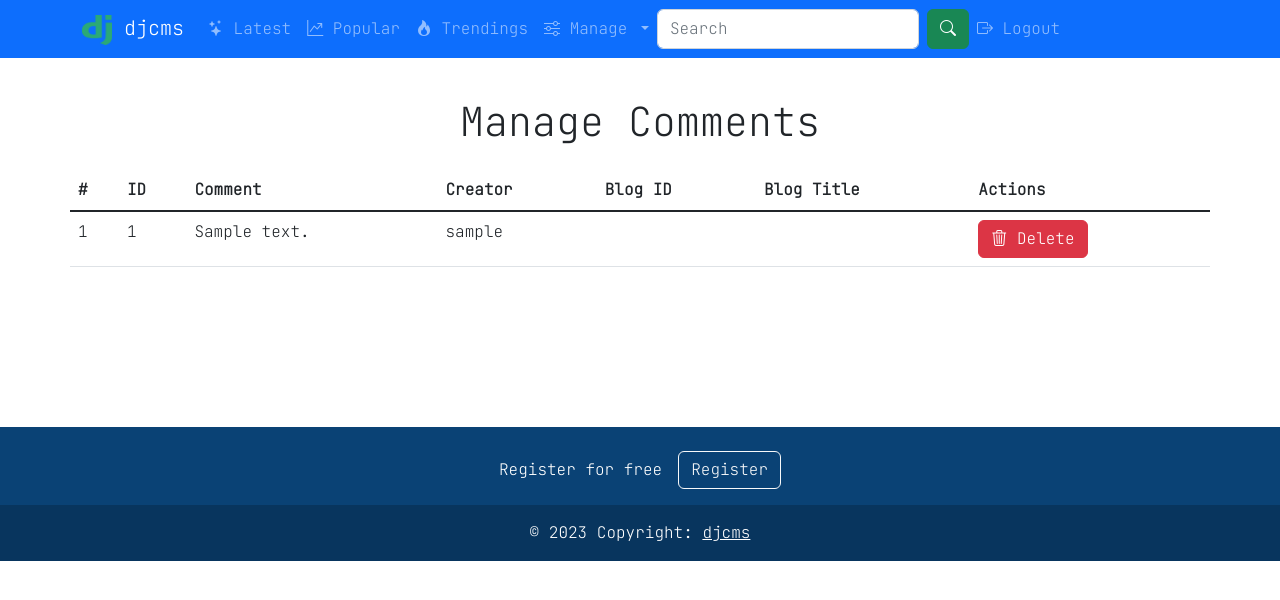
After one commit to dev-bittu/djcms, a Django app: page /manage/comment/ in a window 1280 px wide. The commit adds this page. Shown: the top 600 px of the page. Run offline with Django 4.2, Linux system fonts and the light colour scheme; a user stored in the database is signed in; tables that the repository leaves empty hold one stand-in row (values such as "Sample post"); data that the repository does not hold is empty; some libraries are stand-ins or nearby versions.

Commit message:
add comment features

```diff
--- /dev/null
+++ b/management/templates/management/comment.html
@@ -0,0 +1,46 @@
+{% extends 'layout.html' %}
+
+{% block titlw %}comment{% endblock %}
+
+{% block body %}
+<div class="container mt-5">
+  <div class="row mb-3">
+    <h1 class="text-center">
+      Manage Comments
+    </h1>
+  </div>
+  <div class="row">
+    <table class="table table-hover">
+      <thead>
+        <tr>
+          <th scope="col">#</th>
+          <th scope="col">ID</th>
+          <th scope="col">Comment</th>
+          <th scope="col">Creator</th>
+          <th scope="col">Blog ID</th>
+          <th scope="col">Blog Title</td>
+          <th scope="col">Actions</td>
+        </tr>
+      </thead>
+      <tbody class="table-group-divider">
+        {% for comment in comments %}
+        <tr>
+          <td scope="row">{{ forloop.counter }}</td>
+          <td>{{ comment.id }}</td>
+          <td>{{ comment.comment|truncatechars:30 }}</td>
+          <td>{{ comment.creator.username }}</td>
+          <td>{{ comment.blog.id }}</td>
+          <td>{{ comment.blog.title|truncatechars:30 }}</td>
+          <td>
+            <a class="btn btn-danger" href="{% url 'manage:delete_comment' comment.id %}" role="button">
+              <i class="bi bi-trash3"></i>
+              Delete
+            </a>
+          </td>
+        </tr>
+        {% endfor %}
+      </tbody>
+    </table>
+  </div>
+</div>
+{% endblock %}
--- a/management/urls.py
+++ b/management/urls.py
@@ -6,12 +6,14 @@ app_name = "manage"
 urlpatterns = [
     path("blog/", views.ManageBlog.as_view(), name="blog"),
     path("category/", views.ManageCategory.as_view(), name="category"),
+    path("comment/", views.ManageComment.as_view(), name="comment"),
 
     path("create/blog/", views.CreateBlog.as_view(), name="create_blog"),
     path("create/category/", views.CreateCategory.as_view(), name="create_category"),
 
     path("delete/blog/<int:id>/", views.DeleteBlog.as_view(), name="delete_blog"),
     path("delete/category/<int:id>", views.DeleteCategory.as_view(), name="delete_category"),
+    path("delete/comment/<int:id>", views.DeleteComment.as_view(), name="delete_comment"),
 
     path("edit/blog/<int:id>/", views.EditBlog.as_view(), name="edit_blog"),
     path("edit/category/<int:id>", views.EditCategory.as_view(), name="edit_category"),
--- a/management/views.py
+++ b/management/views.py
@@ -1,7 +1,7 @@
 from django.shortcuts import render, redirect, get_object_or_404
 from django.contrib import messages
 from django.views import View
-from blogs.models import Category, Blog
+from blogs.models import Category, Blog, Comment
 from django.utils import timezone
 from .forms import CKEditorForm
 
@@ -174,3 +174,16 @@ class DeleteCategory(View):
         category.save()
         messages.info(request, "Category removed")
         return redirect("manage:category")
+
+class ManageComment(View):
+    def get(self, request):
+        comments = Comment.objects.filter(is_active=True)
+        return render(request, "management/comment.html", {"comments": comments})
+
+class DeleteComment(View):
+    def get(self, request, id):
+        comment = get_object_or_404(Comment.objects.filter(id=id, is_active=True))
+        comment.is_active = False
+        comment.save()
+        messages.success(request, "Comment deleted")
+        return redirect("manage:comment")
--- a/templates/layout.html
+++ b/templates/layout.html
@@ -58,6 +58,12 @@
               <a class="dropdown-item" href="{% url 'manage:category' %}">
                 <i class="bi bi-grid"></i>
                 Category
+              </a>
+            </li>
+            <li>
+              <a class="dropdown-item" href="{% url 'manage:comment' %}">
+                <i class="bi bi-chat-left-text"></i>
+                Comment
               </a>
             </li>
           </ul>
```
